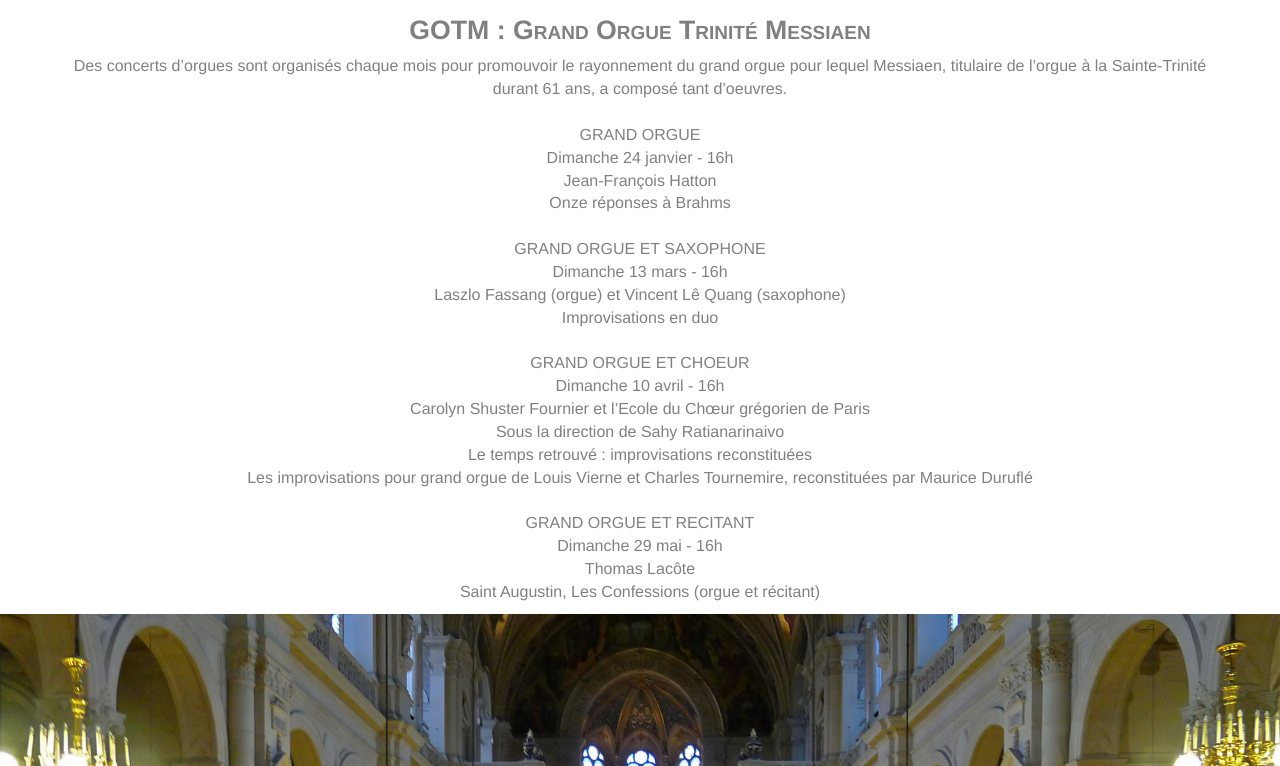
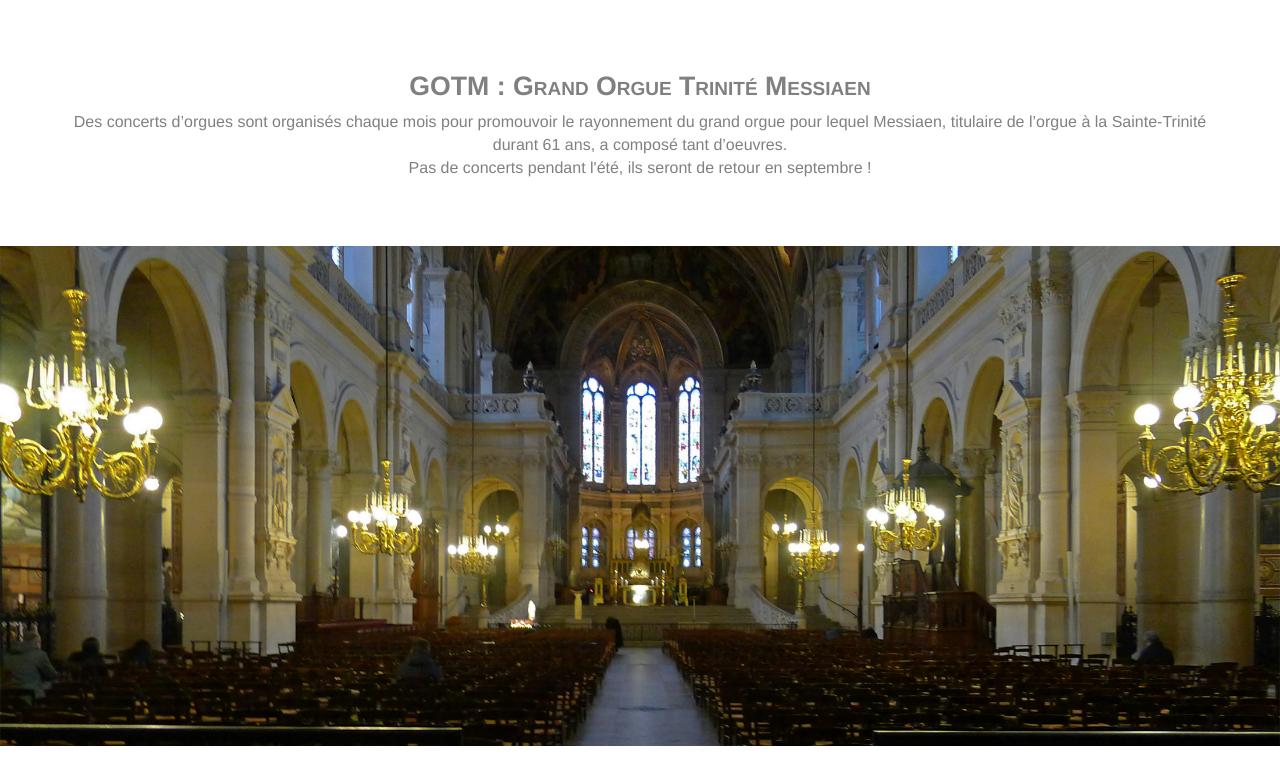
Before and after one commit to m-lce/rlt, a Jekyll site: the page built from concerts.html, in a window 1280 px wide and 900 px high, scrolled down 1170 px, cut to the strip 134-900 px from the top of the window. Built offline with Jekyll 4.4.1, drawn with Linux system fonts in a browser that asks for light colours; nearby versions of some CDN libraries.

Commit message:
update concerts

```diff
--- a/_data/concerts_txt.yml
+++ b/_data/concerts_txt.yml
@@ -4,22 +4,5 @@ text1: "Des concerts à entrée libre sont organisés chaque jeudi, d’octobre
 
 title2: "GOTM : Grand Orgue Trinité Messiaen"
 text2: "Des concerts d’orgues sont organisés chaque mois pour promouvoir le rayonnement du grand orgue pour lequel Messiaen, titulaire de l’orgue à la Sainte-Trinité durant 61 ans,  a composé tant d’oeuvres.
-<br> <br>
-GRAND ORGUE <br>
-Dimanche 24 janvier - 16h <br>
-Jean-François Hatton <br>
-Onze réponses à Brahms <br><br>
-GRAND ORGUE ET SAXOPHONE <br>
-Dimanche 13 mars - 16h <br>
-Laszlo Fassang (orgue) et Vincent Lê Quang (saxophone) <br>
-Improvisations en duo <br><br>
-GRAND ORGUE ET CHOEUR <br>
-Dimanche 10 avril - 16h <br>
-Carolyn Shuster Fournier et l’Ecole du Chœur grégorien de Paris <br>
-Sous la direction de Sahy Ratianarinaivo <br>
-Le temps retrouvé : improvisations reconstituées <br>
-Les improvisations pour grand orgue de Louis Vierne et Charles Tournemire, reconstituées par Maurice Duruflé <br><br>
-GRAND ORGUE ET RECITANT <br>
-Dimanche 29 mai - 16h <br>
-Thomas Lacôte <br>
-Saint Augustin, Les Confessions (orgue et récitant) <br>"
+<br>
+Pas de concerts pendant l'été, ils seront de retour en septembre !"
```
